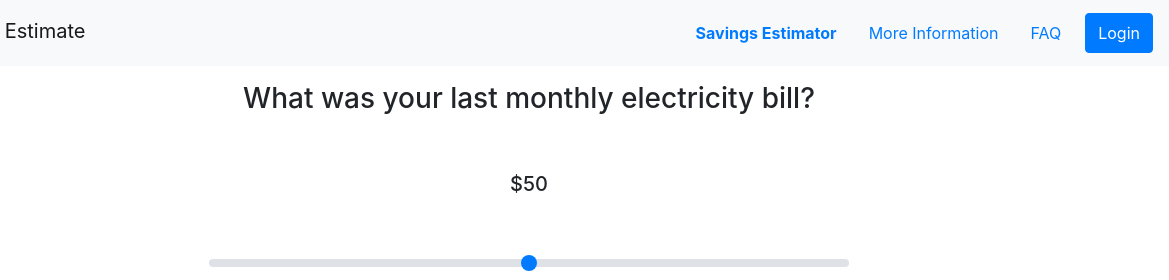
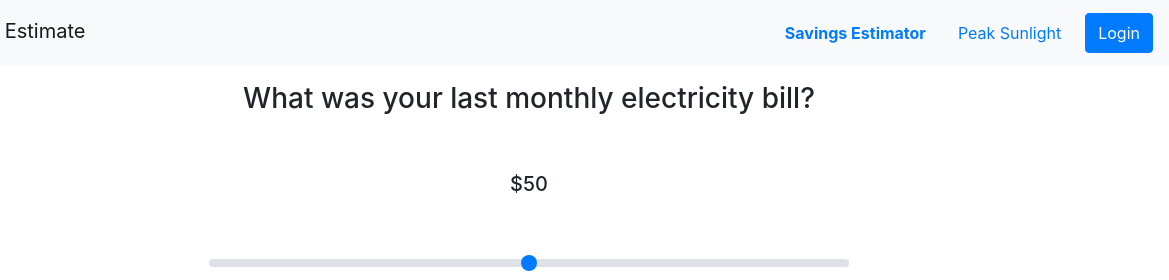
Before and after one commit to gabeBaluyut/Solar-Search, a plain HTML site: page bill.html in a window 1280 px wide. Shown: the top 280 px of the page, 111-1280 px from the left. Drawn offline with nearby package versions, Linux system fonts and the light colour scheme.

Commit message:
small changes to tabs

```diff
--- a/bill.html
+++ b/bill.html
@@ -16,8 +16,8 @@
         </a>
         <ul class="nav">
             <a class="nav-link active" href="#"><b>Savings Estimator</b></a>
-            <a class="nav-link" href="#">More Information</a>
-            <a class="nav-link" href="#">FAQ</a>
+            <a class="nav-link" href="#">Peak Sunlight</a>
+            <!-- <a class="nav-link" href="#">FAQ</a> -->
             <button id="login" class="ml-2 btn btn-primary">Login</button>
     </nav>
     </nav>
```
Also changed, not shown: roof.html (+2 -2 lines).
